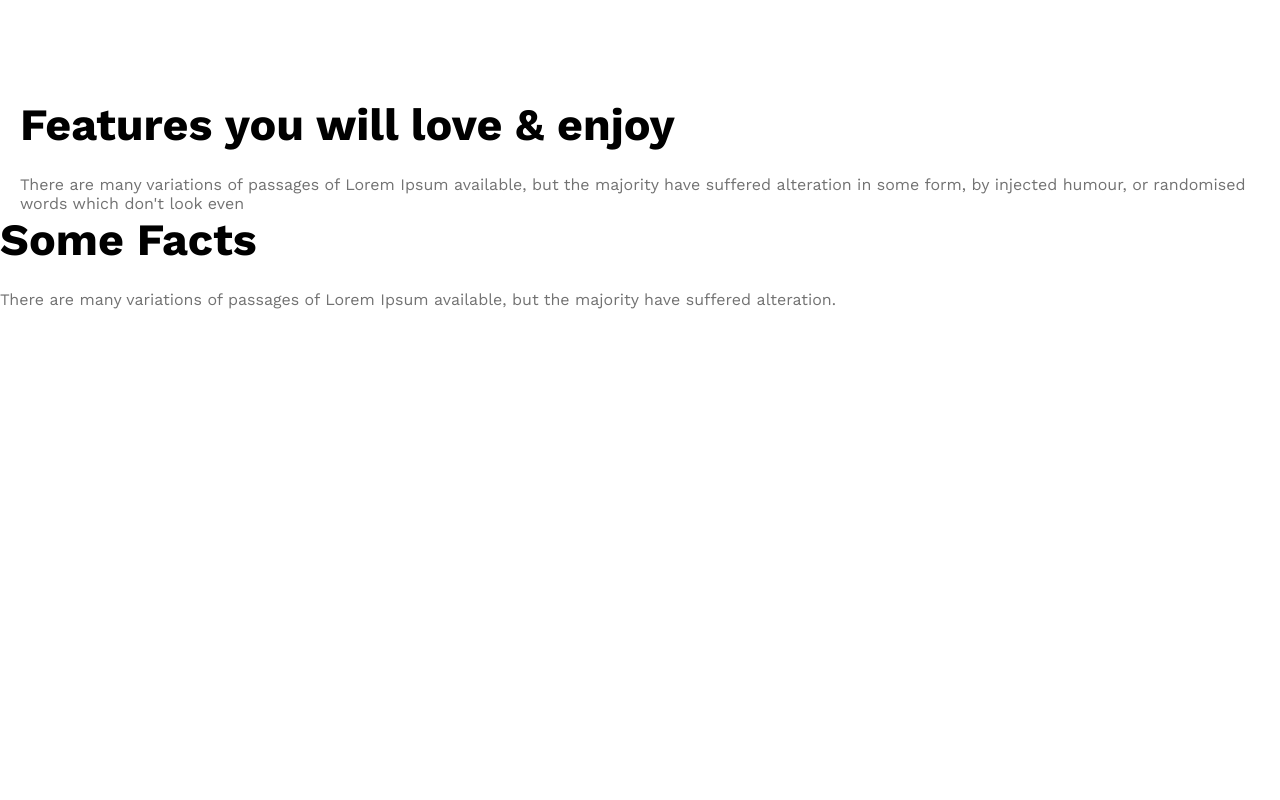
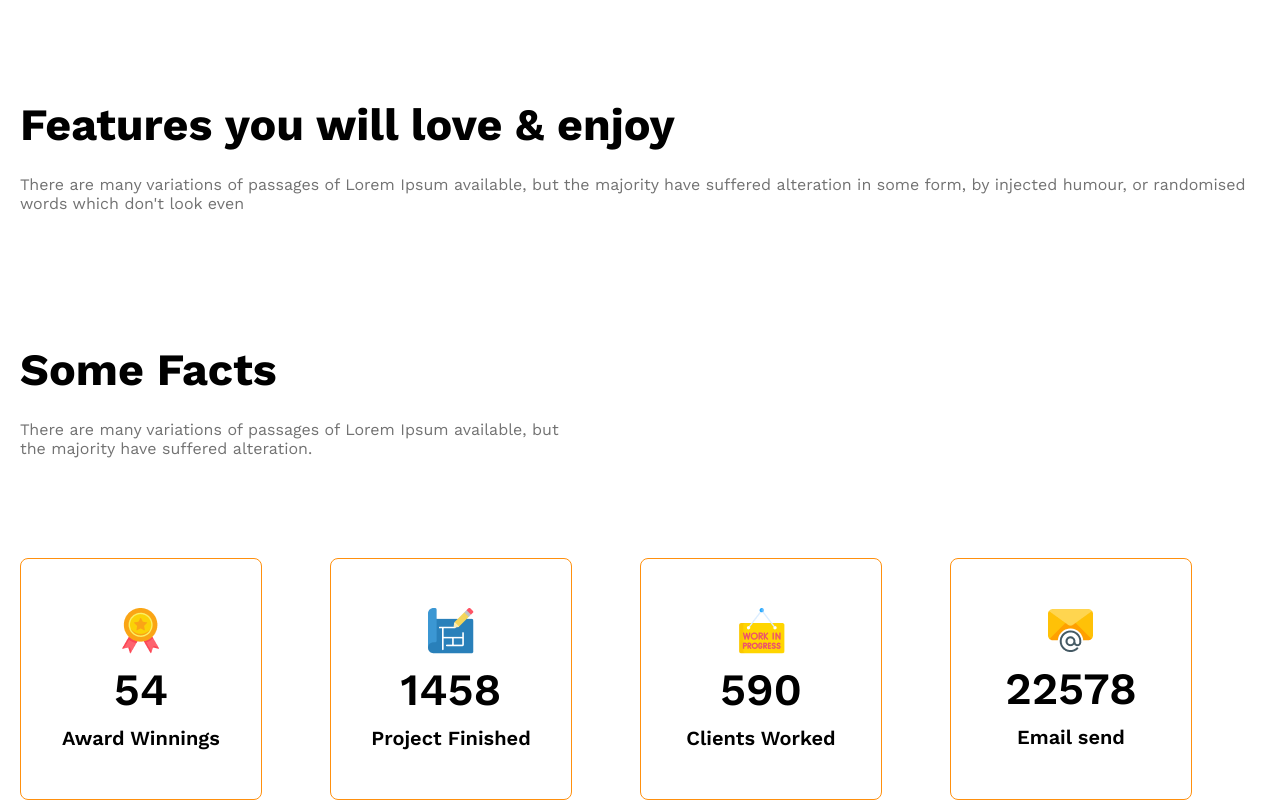
Before and after one commit to rabbiWD/G3_Architects, a plain HTML site: page index.html in a window 1280 px wide. Shown: the part 2068-2868 px from the top of the page. Before the commit the page ends 2453 px from the top, so only its background shows below. Drawn offline with nearby package versions, Linux system fonts and the light colour scheme.

Commit message:
some fact and card section done

```diff
--- a/index.html
+++ b/index.html
@@ -49,35 +49,43 @@
             <h3 class="section-title">Features you will love & enjoy</h3>
             <p class="text-light-gray">There are many variations of passages of Lorem Ipsum available, but the majority have suffered alteration in some form, by injected humour, or randomised words which don't look even</p>
          </section>
-    </main>
-    <!-- some facts -->
+         <!-- some facts -->
      <section class="some facts">
         <h3 class="section-title">Some Facts</h3>
-        <p class="text-light-gray">There are many variations of passages of Lorem Ipsum available, but the majority have suffered alteration.</p>
+        <p class="fact-desc text-light-gray">There are many variations of passages of Lorem Ipsum available, but the majority have suffered alteration.</p>
      </section>
-     <div class="fact-container">
-        <!-- .fact*4>img.fact-icon+h4.fact-number+h5.fact-name -->
-         <div class="fact">
-            <img src="" alt="" class="fact-icon">
-            <h4 class="fact-number"></h4>
-            <h5 class="fact-name"></h5>
+     <div class="cards-container">
+       <!-- .card*4>img.card-icon+h4.card-number+h5.card-name -->
+         <div class="card display-flex">
+            <div class="">
+                <img src="images/icons/ribon.png" alt="" class="card-icon">
+                <h4 class="card-number">54</h4>
+                <h5 class="card-name">Award Winnings</h5>
+            </div>
          </div>
-         <div class="fact">
-            <img src="" alt="" class="fact-icon">
-            <h4 class="fact-number"></h4>
-            <h5 class="fact-name"></h5>
+         <div class="card display-flex">
+             <div>
+                <img src="images/icons/projects.png" alt="" class="card-icon">
+                <h4 class="card-number">1458</h4>
+                <h5 class="card-name">Project Finished</h5>
+             </div>
          </div>
-         <div class="fact">
-            <img src="" alt="" class="fact-icon">
-            <h4 class="fact-number"></h4>
-            <h5 class="fact-name"></h5>
+         <div class="card display-flex">
+             <div>
+                <img src="images/icons/customers.png" alt="" class="card-icon">
+                <h4 class="card-number">590</h4>
+                <h5 class="card-name">Clients Worked</h5>
+             </div>
          </div>
-         <div class="fact">
-            <img src="" alt="" class="fact-icon">
-            <h4 class="fact-number"></h4>
-            <h5 class="fact-name"></h5>
+         <div class="card display-flex">
+            <div>
+                <img src="images/icons/email.png" alt="" class="card-icon">
+                <h4 class="card-number">22578</h4>
+                <h5 class="card-name">Email send</h5>
+            </div>
          </div>
      </div>
+    </main>
     <footer></footer>
 </body>
 </html>
--- a/styles/style.css
+++ b/styles/style.css
@@ -133,3 +133,38 @@ li a{
 #quick-list{
     font-weight: 500;
 }
+
+/* some card related styles */
+.cards-container{
+    display: grid;
+    grid-template-columns: repeat(4, 1fr);
+}
+
+.fact-desc{
+    margin-bottom: 100px;
+    font-size: 1rem;
+    max-width: 540px;
+}
+
+.card{
+    border: 1px solid #FF900E;
+    width: 240px;
+    height: 240px;
+    border-radius: 8px;
+    text-align: center;
+    align-items: center;
+    justify-content: center;
+}
+
+.card-number{
+    font-size: 2.8rem;
+    font-weight: 600;
+    margin-top: 5px;
+    margin-bottom: 10px;
+}
+
+.card-name{
+    font-size: 1.25rem;
+    font-weight: 600;
+    margin-top: 10px;
+}
```
